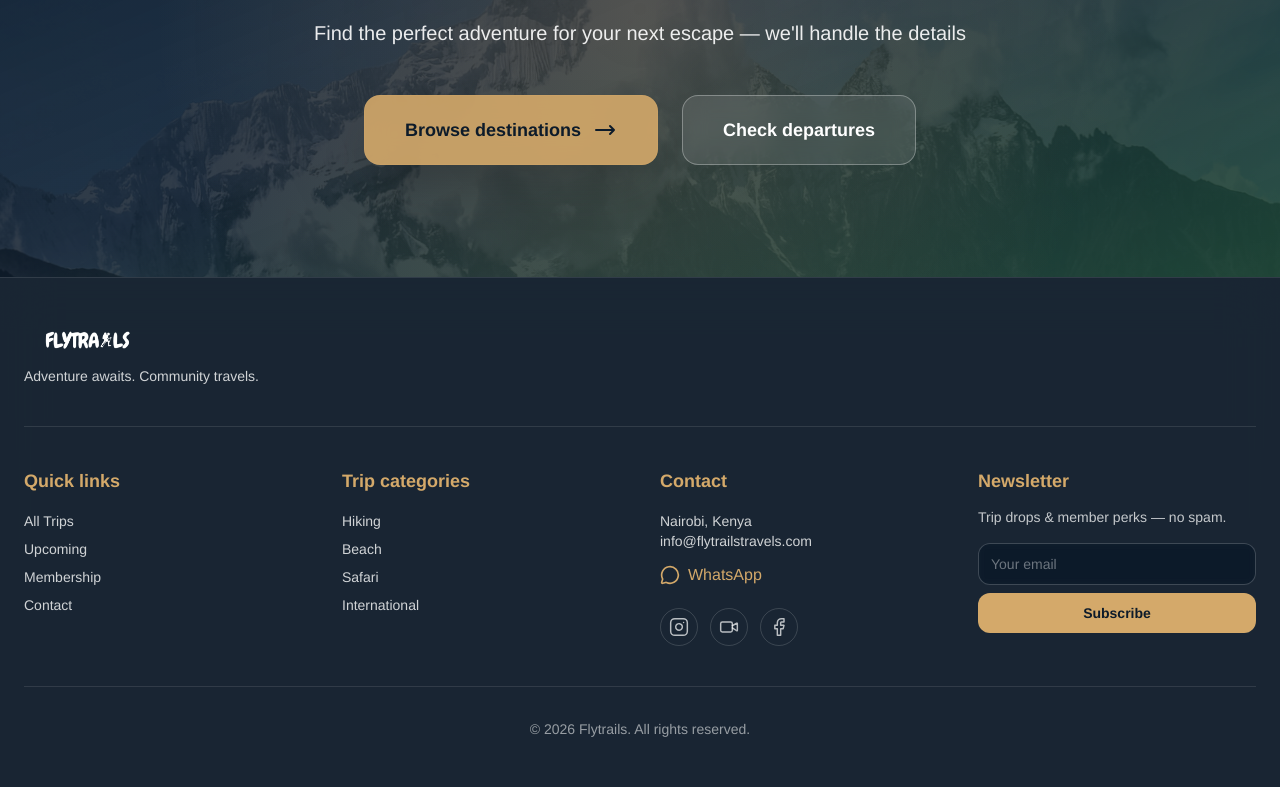
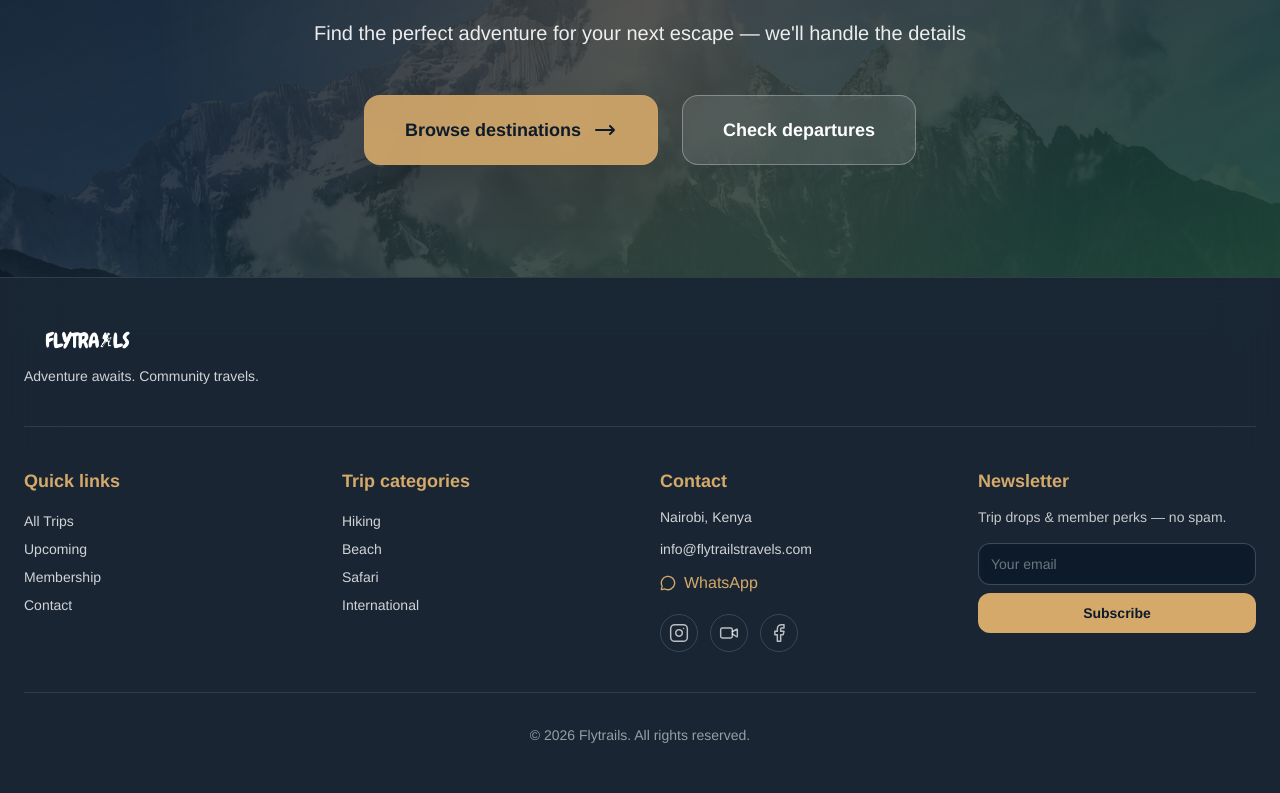
Before and after one commit to Stiano25/Flytrails, a React (Vite) app in the folder client/: page / in a window 1280 px wide. Shown: the part 4475-5268 px from the top of the page. Built offline with nearby package versions, Linux system fonts and the light colour scheme; no server answers; the database is empty.

Commit message:
fixed contact spacing

```diff
--- a/client/src/components/Footer.jsx
+++ b/client/src/components/Footer.jsx
@@ -71,7 +71,7 @@ export default function Footer() {
 
           <div>
             <h3 className="font-display text-lg font-bold text-accent">Contact</h3>
-            <p className="mt-4 text-sm font-light text-brand-light/80">Nairobi, Kenya</p>
+            <p className="mt-3 text-sm font-light text-brand-light/80 mb-3">Nairobi, Kenya</p>
             <a href={`mailto:${SITE_EMAIL}`} className="block text-sm font-light text-brand-light/80 transition hover:text-accent">{SITE_EMAIL}</a>
             <a
               href={WHATSAPP_URL}
@@ -79,7 +79,7 @@ export default function Footer() {
               rel="noopener noreferrer"
               className="mt-3 inline-flex items-center gap-2 font-medium text-accent transition hover:underline"
             >
-              <MessageCircle className="h-5 w-5" aria-hidden />
+              <MessageCircle className="h-4 w-4" aria-hidden />
               WhatsApp
             </a>
 
```
Also changed, not shown: 1 other file (tests, documents, lock files or other folders).
